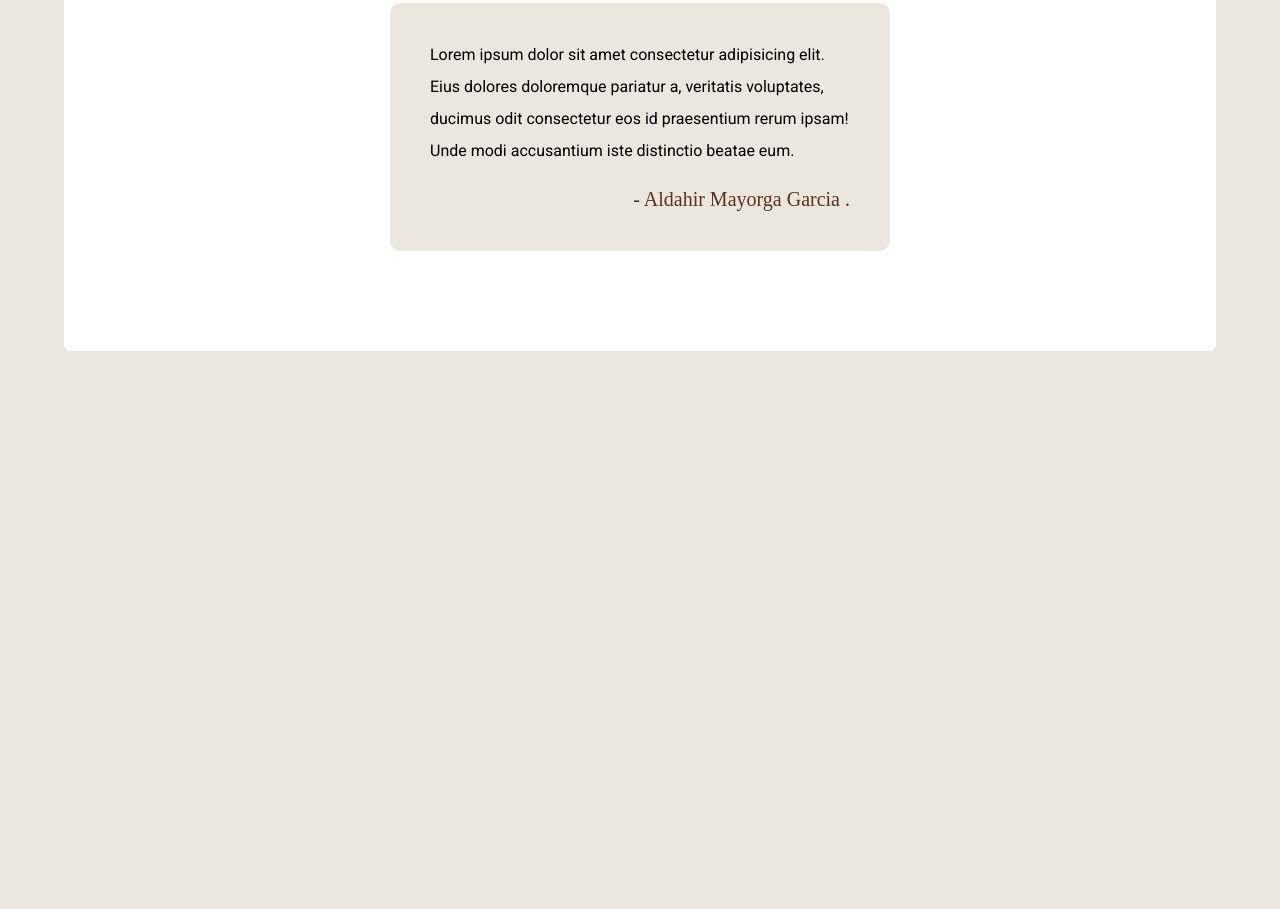
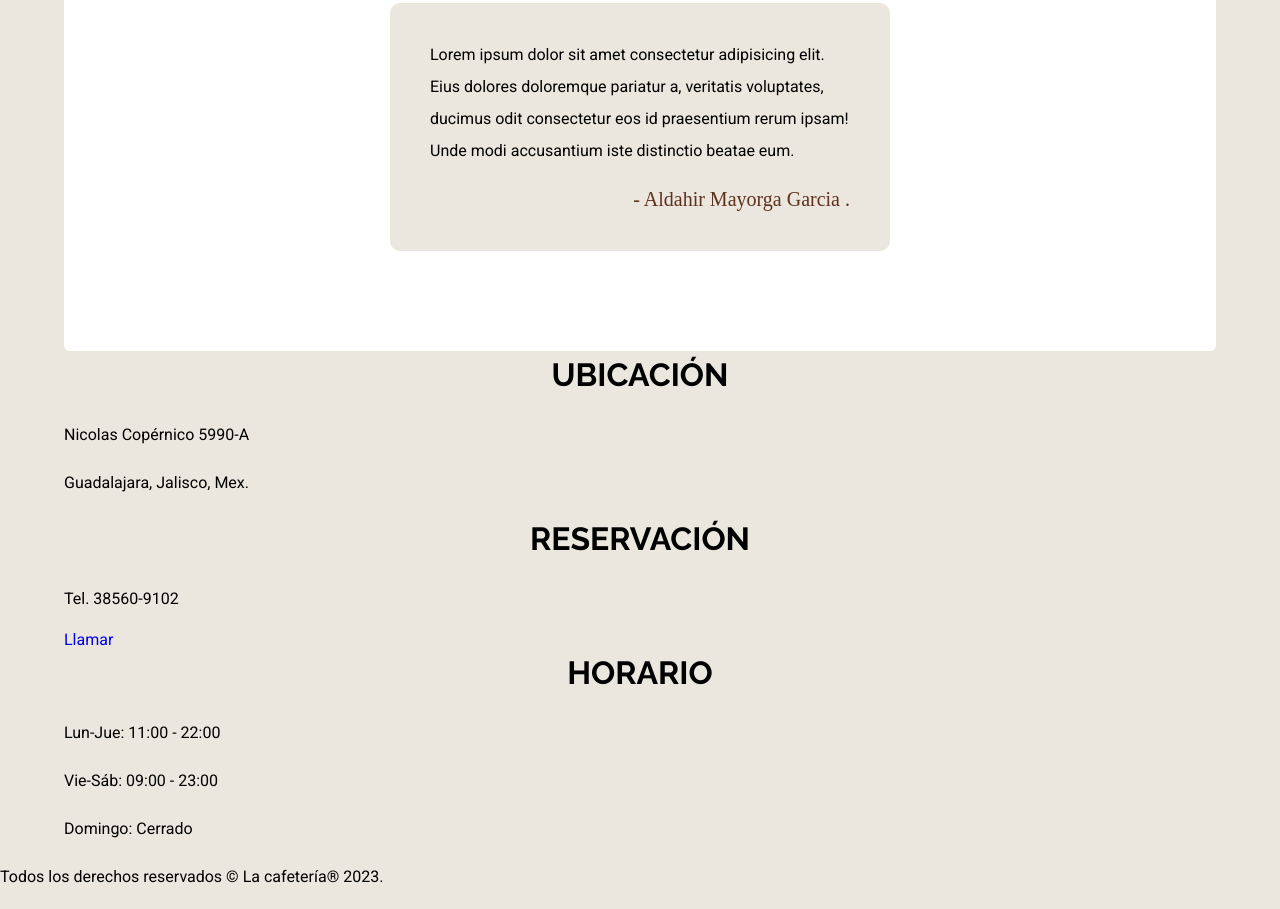
Before and after one commit to AldaMayorgaDev/05-Cafeter-a, a website: page index.html in a window 1280 px wide. Shown: the part 4743-5652 px from the top of the page. Before the commit the page ends 5094 px from the top, so only its background shows below. Drawn offline with Linux system fonts and the light colour scheme; a web font is replaced by a local one.

Commit message:
Se agrega estructura y contenido a footer

```diff
--- a/index.html
+++ b/index.html
@@ -196,5 +196,26 @@
             </p>
         </div>
     </section><!-- Fin testimoniales -->
+    <footer class="footer">
+        <div class="footer__contenido footer__contenedor">
+            <div class="footer__box ubicacion">
+                <h3>Ubicación</h3>
+                <p>Nicolas Copérnico 5990-A</p>
+                <p>Guadalajara, Jalisco, Mex.</p>
+            </div>
+            <div class="footer__box reservacion">
+                <h3>Reservación</h3>
+                <p>Tel. 38560-9102</p>
+                <a href="tel:+5238560-9102">Llamar</a>
+            </div>
+            <div class="footer__box horario">
+                <h3>Horario</h3>
+                <p>Lun-Jue: 11:00 - 22:00</p>
+                <p>Vie-Sáb: 09:00 - 23:00</p>
+                <p>Domingo: Cerrado </p>
+            </div>
+        </div>
+        <p class="footer__copyright">Todos los derechos reservados &copy; La cafetería® 2023.</p>
+    </footer> <!-- Fin footer -->
 </body>
 </html>
```
